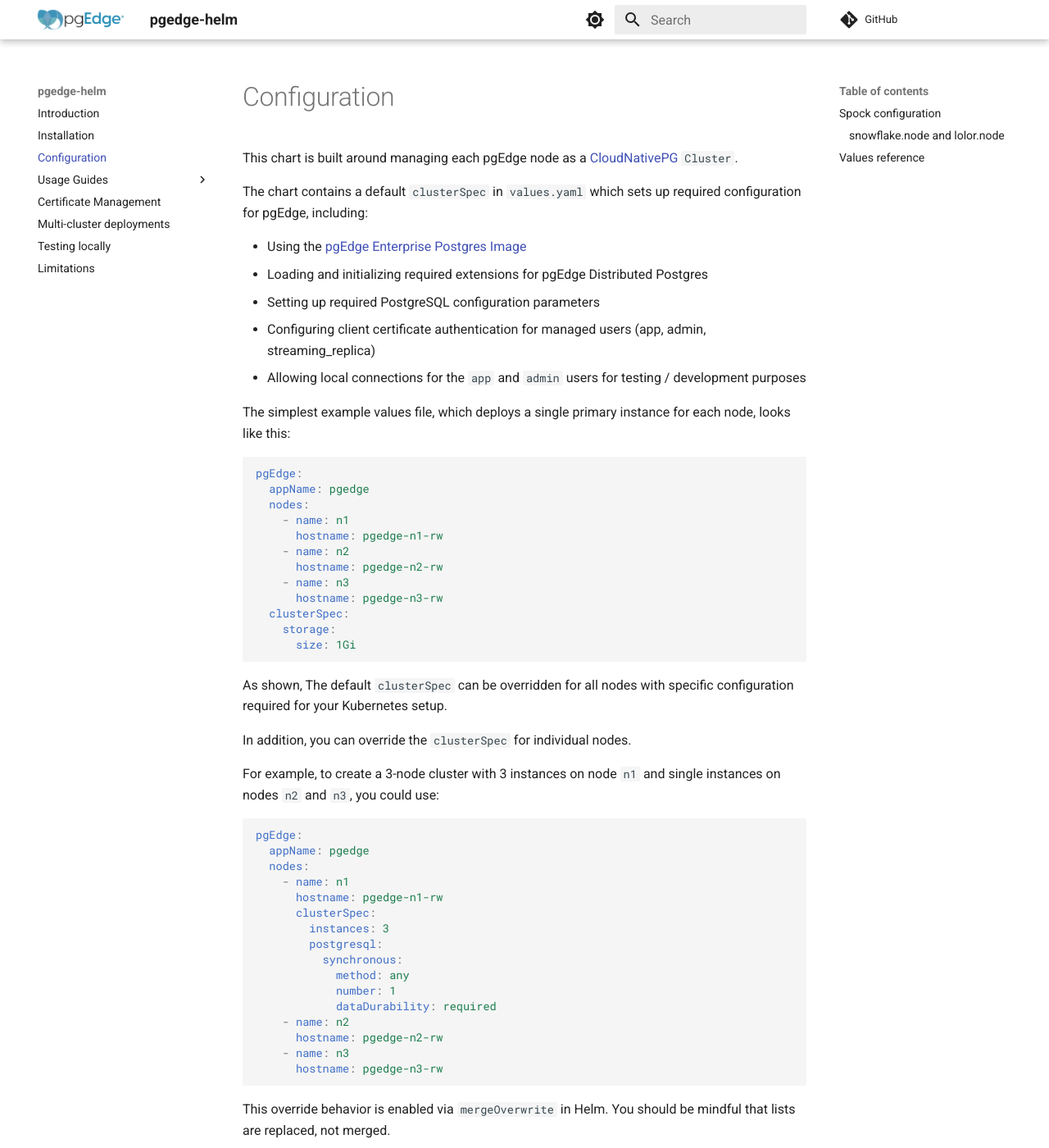
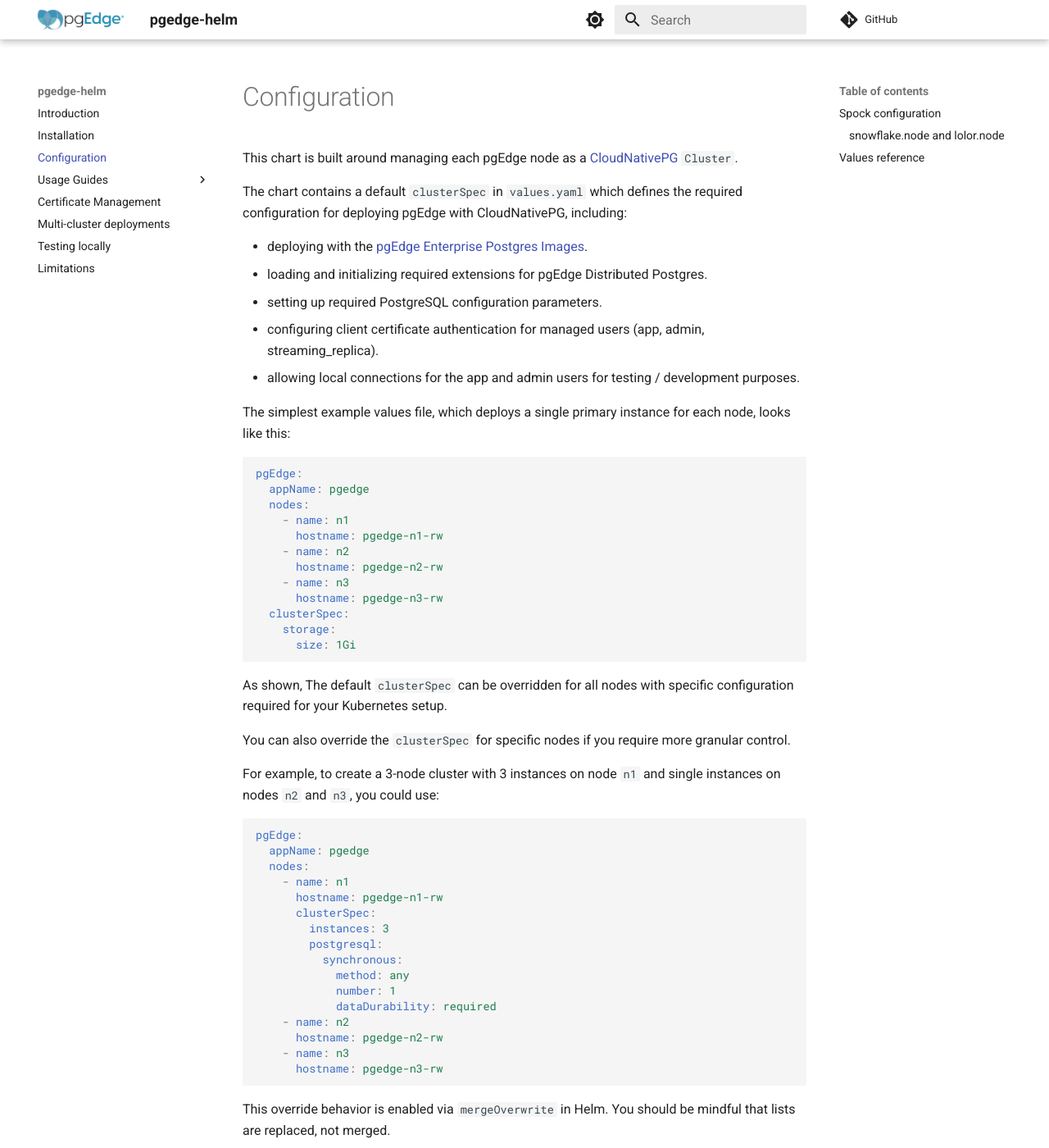
Before and after one commit to pgEdge/pgedge-helm, an MkDocs documentation site: the page built from docs/configuration.md, in a window 1280 px wide and 1400 px high. Shown: the whole window at 82% size. Built offline with MkDocs 1.6.1 and Material for MkDocs 9.7.7, drawn with Linux system fonts in a browser that asks for light colours; comment, search, counter and statistics services are not loaded; some of the changed text lies outside the part shown.

Commit message:
configuration.md updates to address feedback

```diff
--- a/docs/configuration.md
+++ b/docs/configuration.md
@@ -1,12 +1,12 @@
 This chart is built around managing each pgEdge node as a [CloudNativePG](https://cloudnative-pg.io/) `Cluster`.
 
-The chart contains a default `clusterSpec` in `values.yaml` which sets up required configuration for pgEdge, including:
+The chart contains a default `clusterSpec` in `values.yaml` which defines the required configuration for deploying pgEdge with CloudNativePG, including:
 
-- Using the [pgEdge Enterprise Postgres Image](https://github.com/pgedge/postgres-images)
-- Loading and initializing required extensions for pgEdge Distributed Postgres
-- Setting up required PostgreSQL configuration parameters
-- Configuring client certificate authentication for managed users (app, admin, streaming_replica)
-- Allowing local connections for the `app` and `admin` users for testing / development purposes
+- deploying with the [pgEdge Enterprise Postgres Images](https://github.com/pgedge/postgres-images).
+- loading and initializing required extensions for pgEdge Distributed Postgres.
+- setting up required PostgreSQL configuration parameters.
+- configuring client certificate authentication for managed users (app, admin, streaming_replica).
+- allowing local connections for the app and admin users for testing / development purposes.
 
 The simplest example values file, which deploys a single primary instance for each node, looks like this:
 
@@ -27,7 +27,7 @@
 
 As shown, The default `clusterSpec` can be overridden for all nodes with specific configuration required for your Kubernetes setup.
 
-In addition, you can override the `clusterSpec` for individual nodes.
+You can also override the `clusterSpec` for specific nodes if you require more granular control.
 
 For example, to create a 3-node cluster with 3 instances on node `n1` and single instances on nodes `n2` and `n3`, you could use:
 
@@ -58,7 +58,7 @@
 
 ## Spock configuration
 
-This chart contains a python job to initialize spock multi-master replication across all nodes once they are all available.
+This chart contains a python job to initialize Spock multi-master replication across all nodes once they are all available.
 
 This job runs by default, waiting for any clusters associated with the current deployment to be ready before performing initialization.
 
```
Also changed, not shown: 1 other file.
